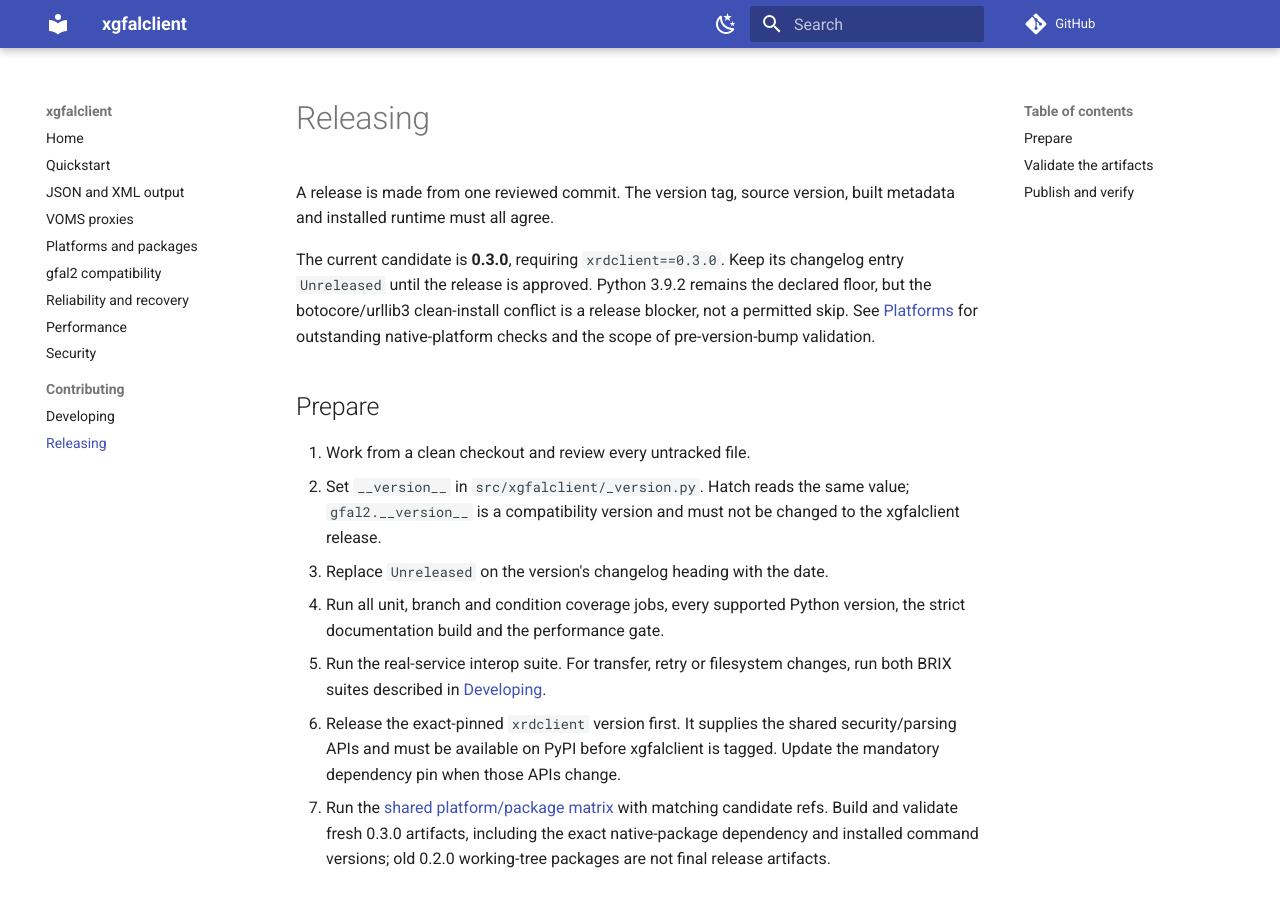
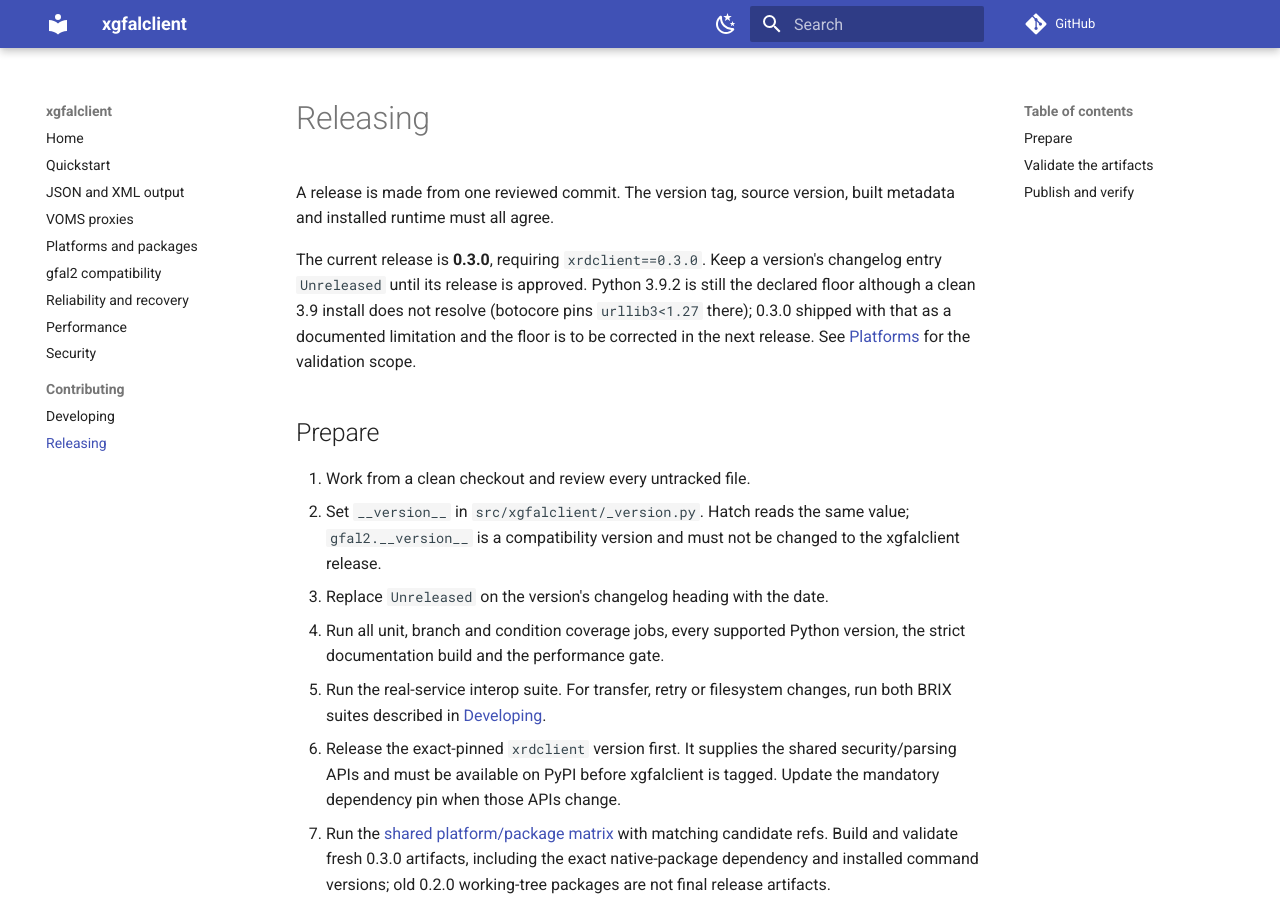
Before and after one commit to rob-c/xgfalclient, an MkDocs documentation site: the page built from docs/releasing.md, in a window 1280 px wide and 900 px high. Built offline with MkDocs 1.6.1 and Material for MkDocs 9.7.7, drawn with Linux system fonts in a browser that asks for light colours; comment, search, counter and statistics services are not loaded.

Commit message:
Release 0.3.0
Date the changelog and record the Python 3.9 resolution conflict as a
documented limitation rather than a blocker: use Python 3.10 or newer until
the declared floor is corrected.

Co-Authored-By: Claude Fable 5.1 <noreply@anthropic.com>

```diff
--- a/docs/releasing.md
+++ b/docs/releasing.md
@@ -3,11 +3,12 @@
 A release is made from one reviewed commit. The version tag, source version,
 built metadata and installed runtime must all agree.
 
-The current candidate is **0.3.0**, requiring `xrdclient==0.3.0`. Keep its
-changelog entry `Unreleased` until the release is approved. Python 3.9.2 remains
-the declared floor, but the botocore/urllib3 clean-install conflict is a release
-blocker, not a permitted skip. See [Platforms](platforms.md) for outstanding
-native-platform checks and the scope of pre-version-bump validation.
+The current release is **0.3.0**, requiring `xrdclient==0.3.0`. Keep a
+version's changelog entry `Unreleased` until its release is approved. Python
+3.9.2 is still the declared floor although a clean 3.9 install does not
+resolve (botocore pins `urllib3<1.27` there); 0.3.0 shipped with that as a
+documented limitation and the floor is to be corrected in the next release.
+See [Platforms](platforms.md) for the validation scope.
 
 ## Prepare
 
```
Also changed, not shown: CHANGELOG.md (+3 -3 lines), docs/DEVELOPING.md (+2 -2 lines), docs/platforms.md (+3 -2 lines).
